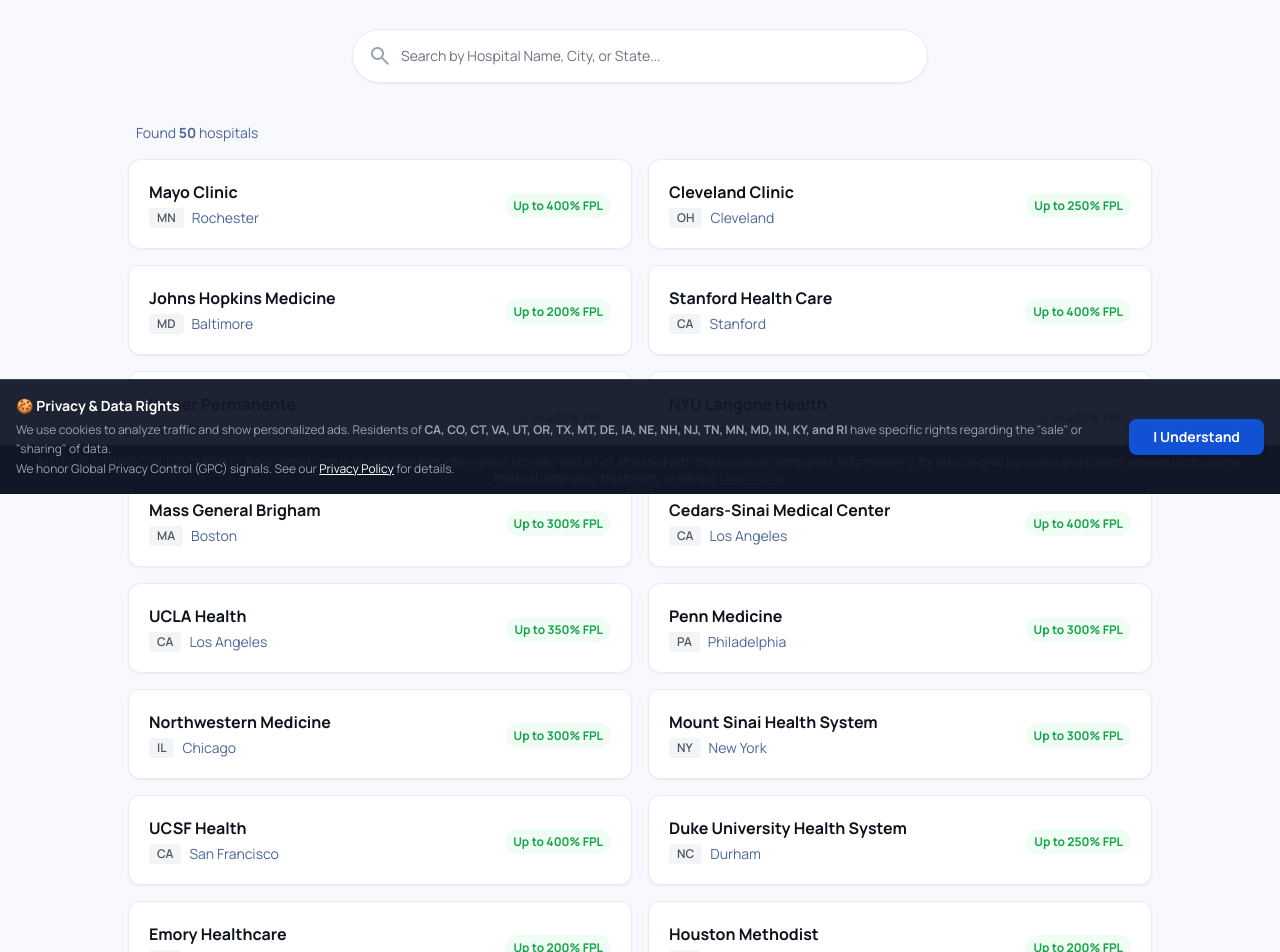
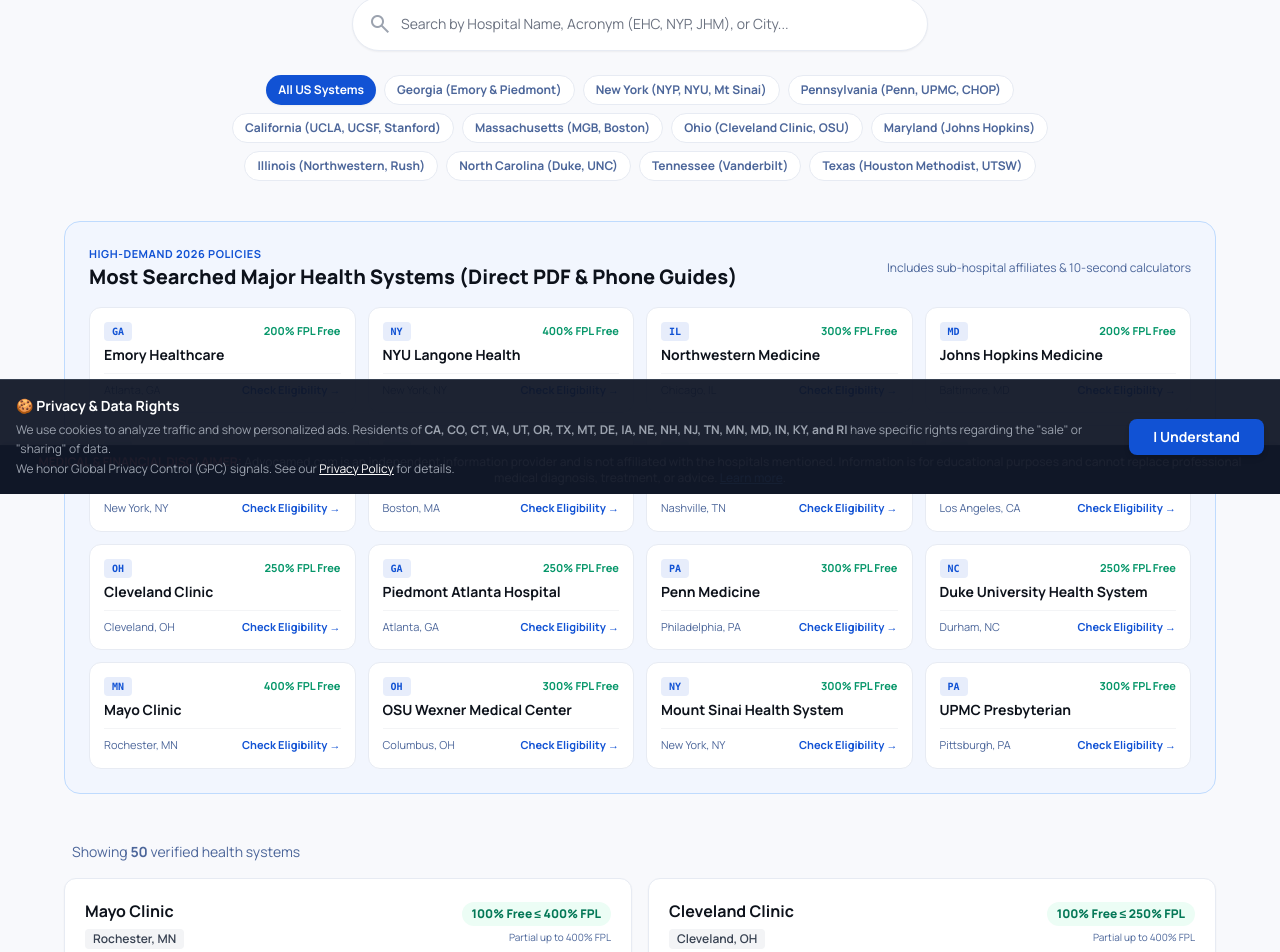
Before and after one commit to gkswjdgb/advocamed-ai, a React (Vite) app in the folder advocamed.ai/: page /hospitals in a window 1280 px wide. Shown: the part 306-1258 px from the top of the page. Built offline with nearby package versions, Linux system fonts and the light colour scheme.

Commit message:
Update HospitalDirectory.tsx

```diff
--- a/advocamed.ai/pages/HospitalDirectory.tsx
+++ b/advocamed.ai/pages/HospitalDirectory.tsx
@@ -1,65 +1,117 @@
 import React, { useState, useMemo } from 'react';
-import { Link } from 'react-router-dom';
+import { Link, useSearchParams } from 'react-router-dom';
 import { hospitals } from '../data/hospitals';
 import SEO from '../components/SEO';
 
+// Top 16 High-Impression Search Console Priority Hospitals (Targeting Rank 8-10.7 -> Top 3 Jump)
+const PRIORITY_HOSPITAL_SLUGS = [
+  'emory-healthcare',
+  'nyu-langone-health',
+  'northwestern-medicine',
+  'johns-hopkins-medicine',
+  'new-york-presbyterian',
+  'mass-general-brigham',
+  'vanderbilt-university-medical-center',
+  'ucla-health',
+  'cleveland-clinic',
+  'piedmont-atlanta-hospital',
+  'penn-medicine',
+  'duke-university-health-system',
+  'mayo-clinic',
+  'osu-wexner-medical-center',
+  'mount-sinai-health-system',
+  'upmc-presbyterian'
+];
+
+const STATE_CLUSTERS = [
+  { code: 'ALL', label: 'All US Systems' },
+  { code: 'GA', label: 'Georgia (Emory & Piedmont)' },
+  { code: 'NY', label: 'New York (NYP, NYU, Mt Sinai)' },
+  { code: 'PA', label: 'Pennsylvania (Penn, UPMC, CHOP)' },
+  { code: 'CA', label: 'California (UCLA, UCSF, Stanford)' },
+  { code: 'MA', label: 'Massachusetts (MGB, Boston)' },
+  { code: 'OH', label: 'Ohio (Cleveland Clinic, OSU)' },
+  { code: 'MD', label: 'Maryland (Johns Hopkins)' },
+  { code: 'IL', label: 'Illinois (Northwestern, Rush)' },
+  { code: 'NC', label: 'North Carolina (Duke, UNC)' },
+  { code: 'TN', label: 'Tennessee (Vanderbilt)' },
+  { code: 'TX', label: 'Texas (Houston Methodist, UTSW)' }
+];
+
 const HospitalDirectory: React.FC = () => {
-  const [searchQuery, setSearchQuery] = useState('');
+  const [searchParams] = useSearchParams();
+  const [searchQuery, setSearchQuery] = useState(searchParams.get('q') || '');
+  const [selectedState, setSelectedState] = useState<string>('ALL');
   const [limit, setLimit] = useState(50);
 
-  // 1. Efficient Filtering for 5,000+ items
+  const priorityHospitals = useMemo(
+    () =>
+      PRIORITY_HOSPITAL_SLUGS.map(slug => hospitals.find(h => h.slug === slug)).filter(
+        Boolean
+      ) as typeof hospitals,
+    []
+  );
+
+  // Filter by search query (Name, Acronym, City, State, Affiliated Sub-Hospitals) and State Cluster
   const filteredHospitals = useMemo(() => {
-    if (!searchQuery) return hospitals;
+    return hospitals.filter(h => {
+      const matchesState = selectedState === 'ALL' || h.state === selectedState;
+      if (!matchesState) return false;
+      if (!searchQuery) return true;
 
       const query = searchQuery.toLowerCase();
-    return hospitals.filter(h =>
+      const matchesBasic =
         h.name.toLowerCase().includes(query) ||
+        (h.acronym && h.acronym.toLowerCase().includes(query)) ||
         h.city.toLowerCase().includes(query) ||
-      h.state.toLowerCase().includes(query)
-    );
-  }, [searchQuery]);
+        h.state.toLowerCase().includes(query);
 
-  // 2. Pagination / Limit logic
+      const matchesAffiliate =
+        h.affiliated_hospitals &&
+        h.affiliated_hospitals.some(aff => aff.toLowerCase().includes(query));
+
+      return matchesBasic || matchesAffiliate;
+    });
+  }, [searchQuery, selectedState]);
+
   const displayedHospitals = filteredHospitals.slice(0, limit);
   const hasMore = displayedHospitals.length < filteredHospitals.length;
-
-  const handleShowMore = () => {
-    setLimit(prev => prev + 50);
-  };
 
   return (
     <>
       <SEO
-        title="Search 5,000+ Hospital Financial Aid Policies | AdvocaMed"
-        description="Find verified charity care policies, income limits (FPL), and billing contacts for over 5,000 US hospitals. Don't pay full price."
+        title="2026 Hospital Financial Assistance & Charity Care Directory (FPL Limits & PDFs)"
+        description="Search verified IRS Section 501(r) Charity Care policies, 2026 FPL income limits, application PDFs, and direct billing phone numbers for top US hospital systems."
         canonical="/hospitals"
       />
-      <div className="bg-background-light dark:bg-background-dark min-h-screen py-16 px-4">
-        <div className="max-w-5xl mx-auto animate-fade-in-up">
+      <div className="bg-background-light dark:bg-background-dark min-h-screen py-12 px-4 font-display">
+        <div className="max-w-6xl mx-auto animate-fade-in-up">
 
           <div className="text-center mb-10">
-            <div className="inline-flex items-center justify-center space-x-2 bg-green-50 dark:bg-green-900/20 text-green-700 dark:text-green-400 px-4 py-2 rounded-full text-sm font-bold mb-6 border border-green-200 dark:border-green-800 shadow-sm">
-                <span className="material-symbols-outlined text-sm">update</span>
-                <span>Database Updated Monthly • Last Update: {new Date().toLocaleString('default', { month: 'long', year: 'numeric' })}</span>
+            <div className="inline-flex items-center justify-center space-x-2 bg-emerald-50 dark:bg-emerald-900/20 text-emerald-700 dark:text-emerald-400 px-4 py-1.5 rounded-full text-xs font-bold mb-4 border border-emerald-200 dark:border-emerald-800 shadow-sm">
+              <span className="material-symbols-outlined text-sm">verified</span>
+              <span>2026 IRS Form 990 Schedule H &amp; HHS Poverty Guidelines Verified</span>
             </div>
-            <h1 className="text-3xl md:text-4xl font-extrabold text-text-main-light dark:text-text-main-dark mb-4">Hospital Policy Database</h1>
-            <p className="text-lg text-text-secondary-light dark:text-text-secondary-dark max-w-2xl mx-auto mb-8">
-              Search over 5,000 US hospitals to find their charity care policies, income limits, and how to apply for forgiveness.
+            <h1 className="text-3xl md:text-4xl font-extrabold text-text-main-light dark:text-text-main-dark mb-3">
+              US Hospital Charity Care &amp; Financial Assistance Directory
+            </h1>
+            <p className="text-base sm:text-lg text-text-secondary-light dark:text-text-secondary-dark max-w-2xl mx-auto mb-8">
+              Search by hospital name, billing statement acronym (e.g., <strong>EHC, NYP, MGB, JHM, UPHS</strong>), city, or state to check 2026 FPL income cutoffs for 100% bill forgiveness.
             </p>
 
             {/* Search Bar Component */}
-            <div className="max-w-xl mx-auto relative group">
+            <div className="max-w-xl mx-auto relative group mb-6">
               <div className="absolute inset-y-0 left-0 pl-4 flex items-center pointer-events-none">
                 <span className="material-symbols-outlined text-gray-400 group-focus-within:text-primary transition-colors">search</span>
               </div>
               <input
                 type="text"
                 className="block w-full pl-12 pr-12 py-4 border border-border-light dark:border-border-dark rounded-full leading-5 bg-white dark:bg-surface-dark text-text-main-light dark:text-text-main-dark placeholder-gray-500 focus:outline-none focus:placeholder-gray-400 focus:border-primary focus:ring-4 focus:ring-primary/20 sm:text-sm shadow-sm transition-all"
-                    placeholder="Search by Hospital Name, City, or State..."
+                placeholder="Search by Hospital Name, Acronym (EHC, NYP, JHM), or City..."
                 value={searchQuery}
                 onChange={(e) => {
                   setSearchQuery(e.target.value);
-                        setLimit(50); // Reset limit on new search
+                  setLimit(50);
                 }}
               />
               {searchQuery && (
@@ -75,111 +127,145 @@ const HospitalDirectory: React.FC = () => {
                 </button>
               )}
             </div>
+
+            {/* State / Regional Cluster Filter Bar */}
+            <div className="flex flex-wrap justify-center gap-2 max-w-4xl mx-auto">
+              {STATE_CLUSTERS.map(cluster => (
+                <button
+                  key={cluster.code}
+                  type="button"
+                  onClick={() => setSelectedState(cluster.code)}
+                  className={`px-3 py-1.5 rounded-full text-xs font-bold transition-all cursor-pointer ${
+                    selectedState === cluster.code
+                      ? 'bg-primary text-white shadow-sm'
+                      : 'bg-white dark:bg-surface-dark border border-border-light dark:border-border-dark text-text-secondary-light dark:text-text-secondary-dark hover:border-primary/40 hover:text-primary'
+                  }`}
+                >
+                  {cluster.label}
+                </button>
+              ))}
+            </div>
           </div>
 
-          {/* Results Info */}
+          {/* Priority High-Volume Hospital Hub (Concentrates Internal Link Authority on Top 16 Systems) */}
+          {!searchQuery && selectedState === 'ALL' && (
+            <div className="mb-12 bg-blue-50/70 dark:bg-blue-950/20 border border-blue-200 dark:border-blue-900 rounded-2xl p-6">
+              <div className="flex flex-col sm:flex-row sm:items-center justify-between gap-2 mb-4">
+                <div>
+                  <span className="text-[11px] font-bold uppercase tracking-wider text-primary block">
+                    High-Demand 2026 Policies
+                  </span>
+                  <h2 className="text-lg sm:text-xl font-extrabold text-text-main-light dark:text-text-main-dark">
+                    Most Searched Major Health Systems (Direct PDF &amp; Phone Guides)
+                  </h2>
+                </div>
+                <span className="text-xs text-text-secondary-light dark:text-text-secondary-dark">
+                  Includes sub-hospital affiliates &amp; 10-second calculators
+                </span>
+              </div>
+              <div className="grid grid-cols-1 sm:grid-cols-2 lg:grid-cols-4 gap-3">
+                {priorityHospitals.map(h => (
+                  <Link
+                    key={h.slug}
+                    to={`/hospital/${h.slug}`}
+                    className="bg-white dark:bg-surface-dark p-3.5 rounded-xl border border-border-light dark:border-border-dark hover:border-primary hover:shadow-md transition-all flex flex-col justify-between"
+                  >
+                    <div>
+                      <div className="flex items-center justify-between gap-1 mb-1">
+                        <span className="text-[10px] font-mono font-bold px-2 py-0.5 rounded bg-primary/10 text-primary">
+                          {h.acronym || h.state}
+                        </span>
+                        <span className="text-[11px] font-bold text-emerald-600 dark:text-emerald-400">
+                          {h.fpl_limit}% FPL Free
+                        </span>
+                      </div>
+                      <h3 className="font-bold text-xs sm:text-sm text-text-main-light dark:text-text-main-dark line-clamp-1">
+                        {h.name}
+                      </h3>
+                    </div>
+                    <div className="mt-2 pt-2 border-t border-gray-100 dark:border-gray-800 flex items-center justify-between text-[11px] text-text-secondary-light dark:text-text-secondary-dark">
+                      <span>{h.city}, {h.state}</span>
+                      <span className="text-primary font-bold">Check Eligibility &rarr;</span>
+                    </div>
+                  </Link>
+                ))}
+              </div>
+            </div>
+          )}
+
+          {/* Results Count */}
           <div className="flex justify-between items-center mb-4 px-2">
             <span className="text-sm text-text-secondary-light dark:text-text-secondary-dark">
-                Found <strong>{filteredHospitals.length}</strong> hospitals
+              Showing <strong>{displayedHospitals.length}</strong> verified health systems {selectedState !== 'ALL' ? `in ${selectedState}` : ''}
             </span>
           </div>
 
-          {/* List Grid */}
+          {/* Hospital Directory Grid */}
           <div className="grid grid-cols-1 md:grid-cols-2 gap-4">
             {displayedHospitals.length > 0 ? (
               displayedHospitals.map((hospital) => (
                 <Link
                   key={hospital.id}
                   to={`/hospital/${hospital.slug}`}
-                      className="group bg-white dark:bg-surface-dark p-5 rounded-xl border border-border-light dark:border-border-dark shadow-sm hover:shadow-md hover:border-primary/30 transition-all flex justify-between items-center active:scale-[0.99]"
+                  className="group bg-white dark:bg-surface-dark p-5 rounded-xl border border-border-light dark:border-border-dark shadow-sm hover:shadow-md hover:border-primary/40 transition-all flex justify-between items-center active:scale-[0.99]"
                 >
-                      <div className="overflow-hidden">
+                  <div className="overflow-hidden pr-3">
+                    <div className="flex items-center gap-2">
                       <h3 className="font-bold text-text-main-light dark:text-text-main-dark group-hover:text-primary transition-colors truncate">
                         {hospital.name}
                       </h3>
-                        <div className="flex items-center mt-1 text-sm text-text-secondary-light dark:text-text-secondary-dark">
-                             <span className="bg-gray-100 dark:bg-gray-800 px-2 py-0.5 rounded text-xs font-semibold text-gray-600 dark:text-gray-300 mr-2 flex-shrink-0">{hospital.state}</span>
-                             <span className="truncate">{hospital.city}</span>
+                      {hospital.acronym && (
+                        <span className="text-[10px] font-mono font-bold px-2 py-0.5 rounded bg-blue-50 dark:bg-blue-900/30 text-primary flex-shrink-0">
+                          {hospital.acronym}
+                        </span>
+                      )}
+                    </div>
+                    <div className="flex items-center mt-1.5 text-xs text-text-secondary-light dark:text-text-secondary-dark gap-2">
+                      <span className="bg-gray-100 dark:bg-gray-800 px-2 py-0.5 rounded font-semibold text-gray-700 dark:text-gray-300 flex-shrink-0">
+                        {hospital.city}, {hospital.state}
+                      </span>
+                      {hospital.phone && (
+                        <span className="font-mono truncate">📞 {hospital.phone}</span>
+                      )}
                     </div>
                   </div>
-                      <div className="hidden sm:block text-right flex-shrink-0 pl-2">
-                         <span className={`text-xs font-bold px-2 py-1 rounded-full ${hospital.fpl_limit ? 'bg-green-50 dark:bg-green-900/20 text-green-600 dark:text-green-400' : 'bg-gray-100 dark:bg-gray-800 text-gray-500'}`}>
-                            {hospital.fpl_limit ? `Up to ${hospital.fpl_limit}% FPL` : 'Verify Policy'}
+                  <div className="text-right flex-shrink-0 pl-2">
+                    <span className="text-xs font-extrabold px-2.5 py-1 rounded-full bg-emerald-50 dark:bg-emerald-900/20 text-emerald-700 dark:text-emerald-400 block">
+                      100% Free &le; {hospital.fpl_limit}% FPL
+                    </span>
+                    <span className="text-[10px] text-text-secondary-light dark:text-text-secondary-dark mt-1 block">
+                      Partial up to {hospital.partial_fpl_limit || 400}% FPL
                     </span>
                   </div>
                 </Link>
               ))
             ) : (
               <div className="col-span-full py-16 text-center bg-white dark:bg-surface-dark rounded-xl border border-dashed border-border-light dark:border-border-dark">
-                     <p className="text-text-main-light dark:text-text-main-dark text-lg font-medium">Hospital not in our current directory?</p>
+                <p className="text-text-main-light dark:text-text-main-dark text-lg font-bold">Hospital not listed in this filter?</p>
                 <p className="text-text-secondary-light dark:text-text-secondary-dark text-sm mt-2 mb-6 max-w-md mx-auto">
-                        We are adding new hospitals daily. Even if it's not listed here, our AI can still analyze your bill and find errors.
+                  Federal IRS Section 501(r) rules apply to all non-profit US hospitals. Upload your bill to our AI scanner to audit CPT codes and generate a dispute letter for any provider.
                 </p>
                 <Link
                   to="/?step=HERO"
-                        className="inline-flex items-center px-6 py-3 border border-transparent text-sm font-medium rounded-md shadow-sm text-white bg-primary hover:bg-primaryHover"
+                  className="inline-flex items-center px-6 py-3 text-sm font-bold rounded-xl shadow-sm text-white bg-primary hover:bg-primary-hover"
                 >
-                        Scan Bill Instead
+                  Scan Any Hospital Bill Now
                 </Link>
               </div>
             )}
           </div>
 
-          {/* Load More Button */}
           {hasMore && (
             <div className="mt-10 text-center">
               <button
-                    onClick={handleShowMore}
-                    className="inline-flex items-center px-6 py-3 border border-border-light dark:border-border-dark shadow-sm text-sm font-medium rounded-md text-text-main-light dark:text-text-main-dark bg-white dark:bg-surface-dark hover:bg-gray-50 dark:hover:bg-gray-800 transition-colors"
+                onClick={() => setLimit(prev => prev + 50)}
+                className="inline-flex items-center px-6 py-3 border border-border-light dark:border-border-dark shadow-sm text-sm font-bold rounded-xl text-text-main-light dark:text-text-main-dark bg-white dark:bg-surface-dark hover:bg-gray-50 dark:hover:bg-gray-800 transition-colors cursor-pointer"
               >
                 Show More Hospitals ({filteredHospitals.length - displayedHospitals.length} remaining)
               </button>
             </div>
           )}
 
-          <div className="mt-16 bg-white dark:bg-surface-dark border border-primary/20 rounded-2xl p-8 md:p-12 text-center shadow-xl">
-            <h3 className="text-2xl font-bold mb-4 text-text-main-light dark:text-text-main-dark">Don't see your hospital?</h3>
-            <p className="text-text-secondary-light dark:text-text-secondary-dark mb-8 max-w-lg mx-auto">
-              Our AI works with ANY hospital bill in the US, regardless of our directory listing.
-            </p>
-            <Link
-              to="/?step=HERO"
-              className="inline-block bg-primary hover:bg-primaryHover text-white px-8 py-4 rounded-xl font-bold transition-transform hover:scale-105 shadow-lg"
-            >
-              Scan Any Bill Now
-            </Link>
-          </div>
-
-          {/* SEO Content Block: FAQ for ranking high-intent keywords */}
-          <div className="mt-20 pt-10 border-t border-border-light dark:border-border-dark">
-              <h2 className="text-2xl font-bold mb-6 text-text-main-light dark:text-text-main-dark text-center">Frequently Asked Questions about Hospital Financial Aid</h2>
-              <div className="grid md:grid-cols-2 gap-8 text-left">
-                  <div>
-                      <h3 className="font-bold text-text-main-light dark:text-text-main-dark mb-2">Are all hospitals required to provide charity care?</h3>
-                      <p className="text-sm text-text-secondary-light dark:text-text-secondary-dark leading-relaxed">
-                          Not all, but non-profit hospitals (which make up nearly 60% of US hospitals) are required by IRS Section 501(r) to have a Financial Assistance Policy (FAP). Even for-profit hospitals often have charity programs to write off tax liabilities.
-                      </p>
-                  </div>
-                  <div>
-                      <h3 className="font-bold text-text-main-light dark:text-text-main-dark mb-2">What income qualifies for 100% forgiveness?</h3>
-                      <p className="text-sm text-text-secondary-light dark:text-text-secondary-dark leading-relaxed">
-                          It varies by hospital policy, but generally, if your household income is below 200% of the Federal Poverty Level (approx. $30,000 for an individual in 2025), you will likely qualify for free care.
-                      </p>
-                  </div>
-                  <div>
-                      <h3 className="font-bold text-text-main-light dark:text-text-main-dark mb-2">Can I apply after the bill goes to collections?</h3>
-                      <p className="text-sm text-text-secondary-light dark:text-text-secondary-dark leading-relaxed">
-                          Yes. Under federal law, you usually have 240 days from the first billing statement to apply. Once you submit an application, the hospital must recall the debt from collections while they review your case.
-                      </p>
-                  </div>
-                  <div>
-                      <h3 className="font-bold text-text-main-light dark:text-text-main-dark mb-2">Does financial assistance cover copays?</h3>
-                      <p className="text-sm text-text-secondary-light dark:text-text-secondary-dark leading-relaxed">
-                          Often, yes. Financial assistance can be used as a "secondary insurance" to cover high deductibles and copays that your primary insurance didn't cover, provided you meet the income requirements.
-                      </p>
-                  </div>
-              </div>
-          </div>
         </div>
       </div>
     </>
```
Lines whose indentation alone changed are shown as unchanged.
